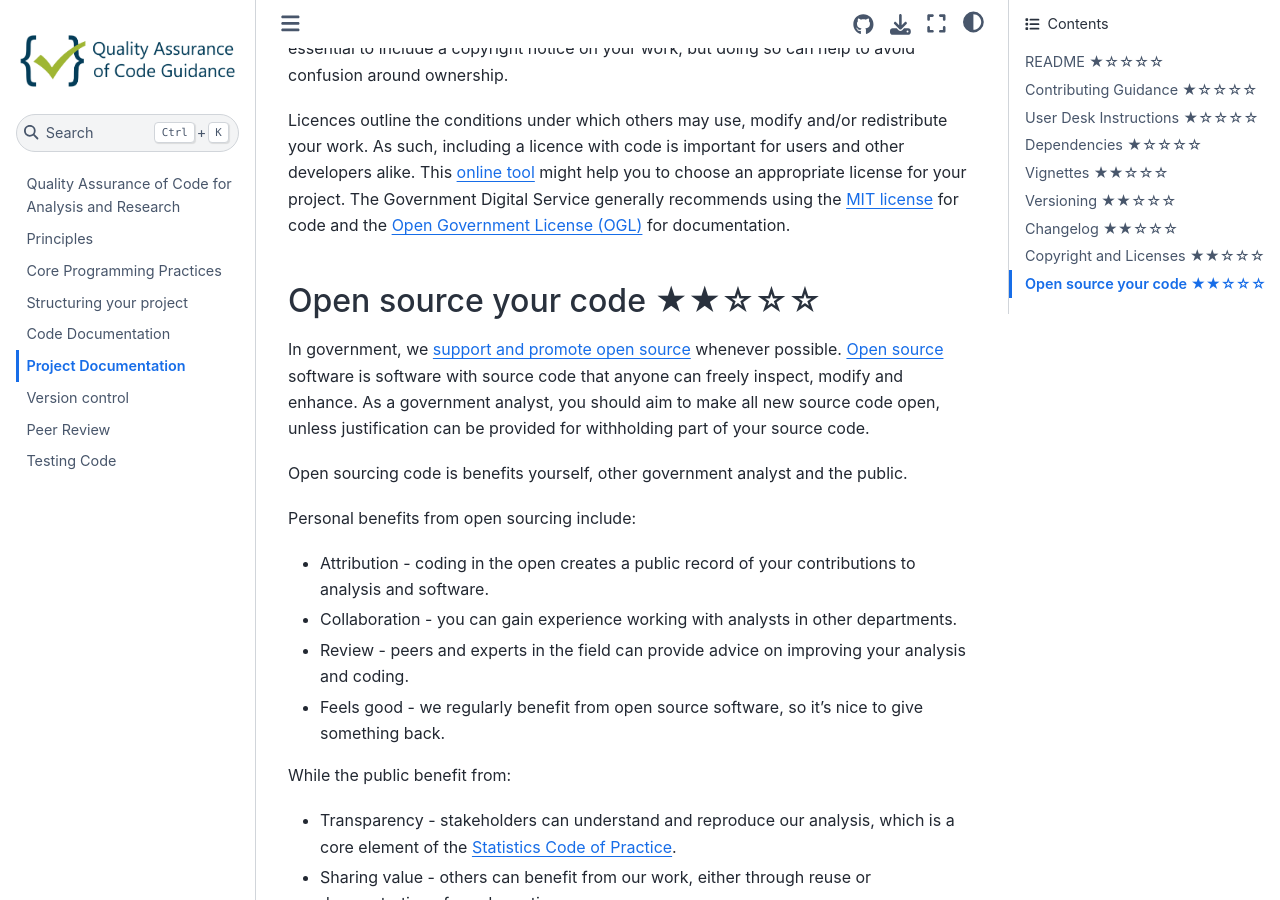
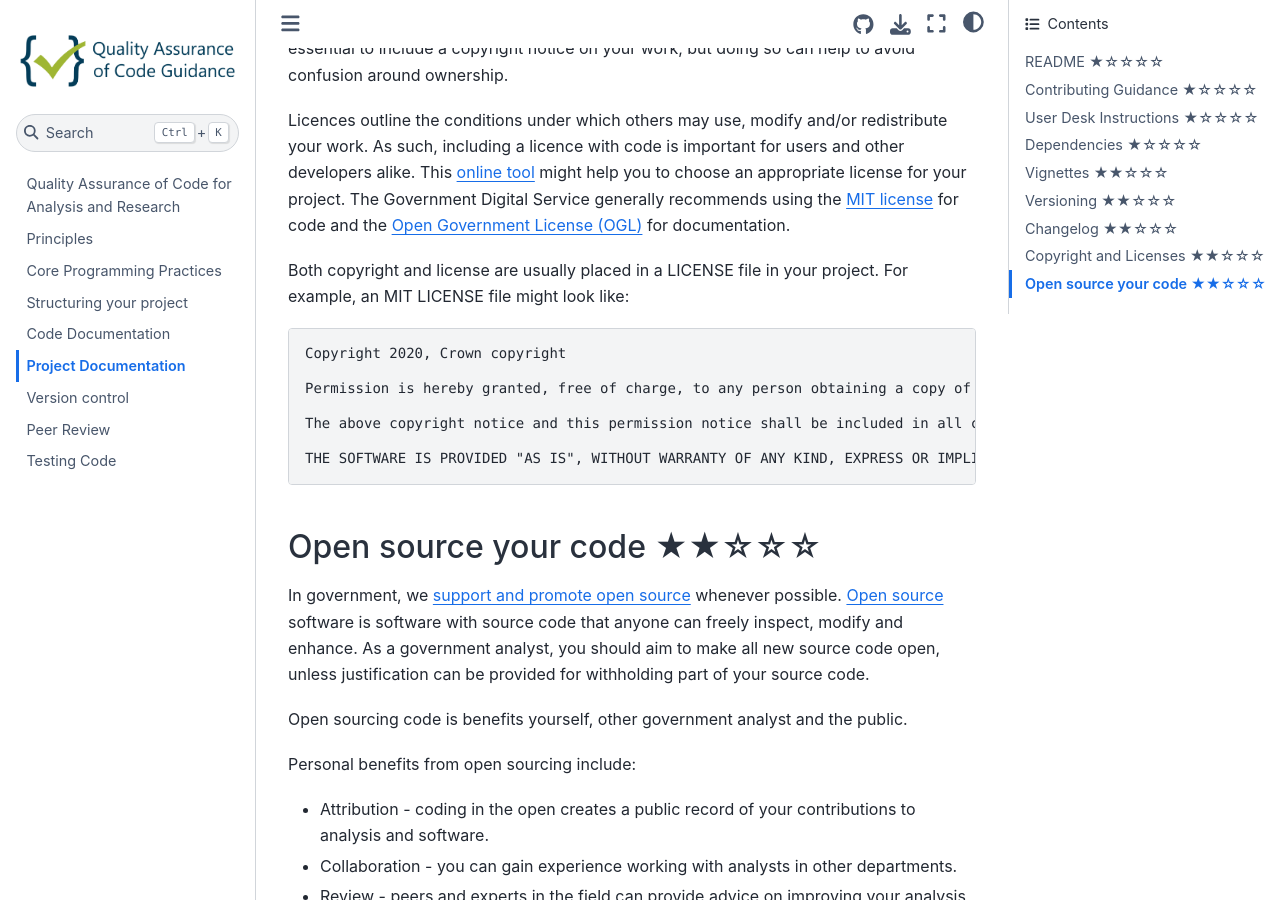
Before and after one commit to best-practice-and-impact/qa-of-code-guidance, a Jupyter Book: the page built from book/project_documentation.md, in a window 1280 px wide and 900 px high, scrolled down 4739 px. Built offline with Jupyter Book 1.0.4 settings and Sphinx 7.4.7 and the Sphinx Book theme 1.1.4, drawn with Linux system fonts in a browser that asks for light colours; some of the changed text lies outside the part shown.

Commit message:
Add LICENSE example

````diff
--- a/book/project_documentation.md
+++ b/book/project_documentation.md
@@ -182,6 +181,21 @@
 This [online tool](https://choosealicense.com/) might help you to choose an appropriate license for your project.
 The Government Digital Service generally recommends using the [MIT license](https://opensource.org/licenses/MIT) for code and the [Open Government License (OGL)](http://www.nationalarchives.gov.uk/doc/open-government-licence/version/3/) for documentation.
 
+Both copyright and license are usually placed in a LICENSE file in your project.
+For example, an MIT LICENSE file might look like:
+
+```{code-block} text
+
+Copyright 2020, Crown copyright
+
+Permission is hereby granted, free of charge, to any person obtaining a copy of this software and associated documentation files (the "Software"), to deal in the Software without restriction, including without limitation the rights to use, copy, modify, merge, publish, distribute, sublicense, and/or sell copies of the Software, and to permit persons to whom the Software is furnished to do so, subject to the following conditions:
+
+The above copyright notice and this permission notice shall be included in all copies or substantial portions of the Software.
+
+THE SOFTWARE IS PROVIDED "AS IS", WITHOUT WARRANTY OF ANY KIND, EXPRESS OR IMPLIED, INCLUDING BUT NOT LIMITED TO THE WARRANTIES OF MERCHANTABILITY, FITNESS FOR A PARTICULAR PURPOSE AND NONINFRINGEMENT. IN NO EVENT SHALL THE AUTHORS OR COPYRIGHT HOLDERS BE LIABLE FOR ANY CLAIM, DAMAGES OR OTHER LIABILITY, WHETHER IN AN ACTION OF CONTRACT, TORT OR OTHERWISE, ARISING FROM, OUT OF OR IN CONNECTION WITH THE SOFTWARE OR THE USE OR OTHER DEALINGS IN THE SOFTWARE.
+
+```
+
 
 ## Open source your code ★★☆☆☆
 
````
Also changed, not shown: other parts of book/project_documentation.md (+2 -3 lines), book/principles.md (+3 -0 lines).
